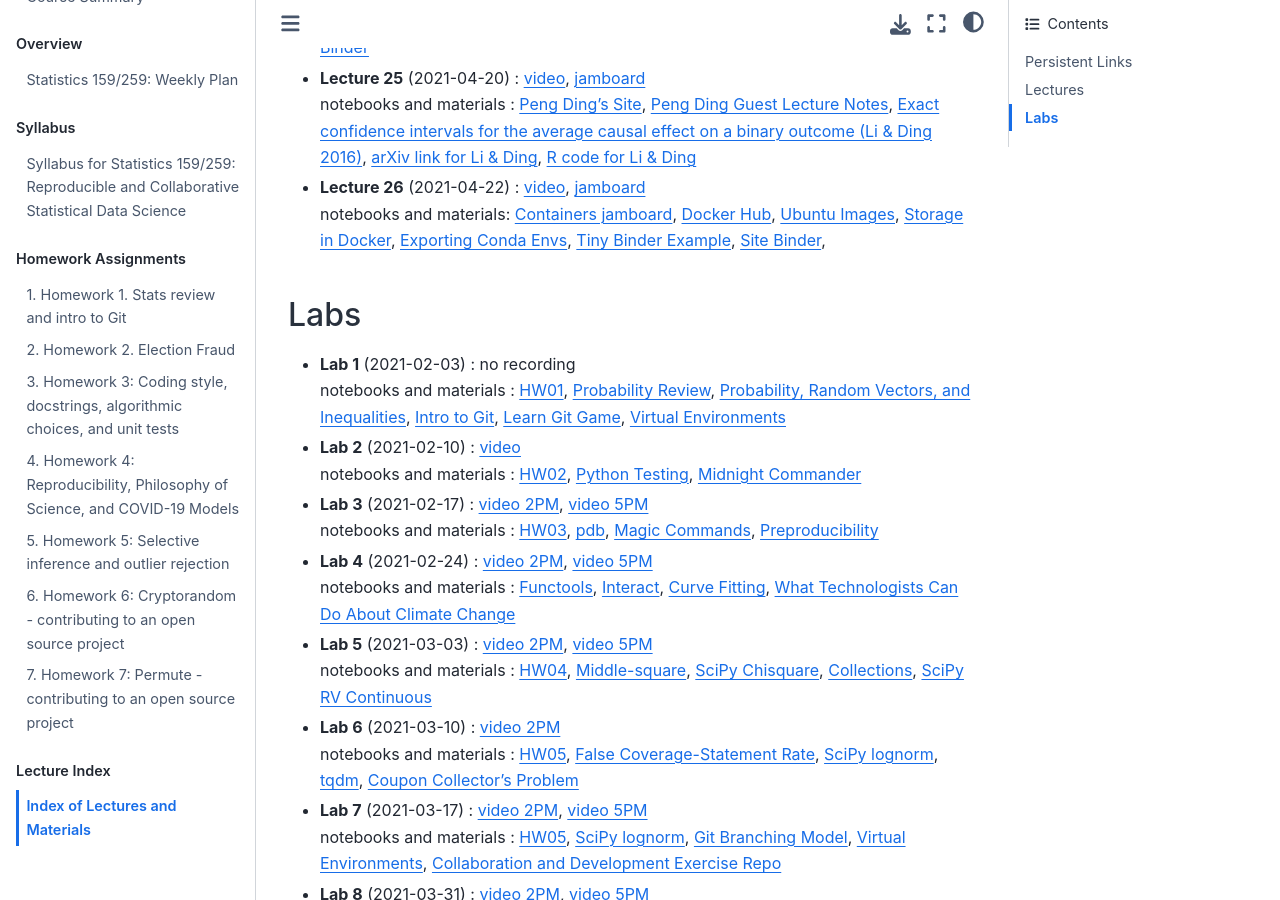
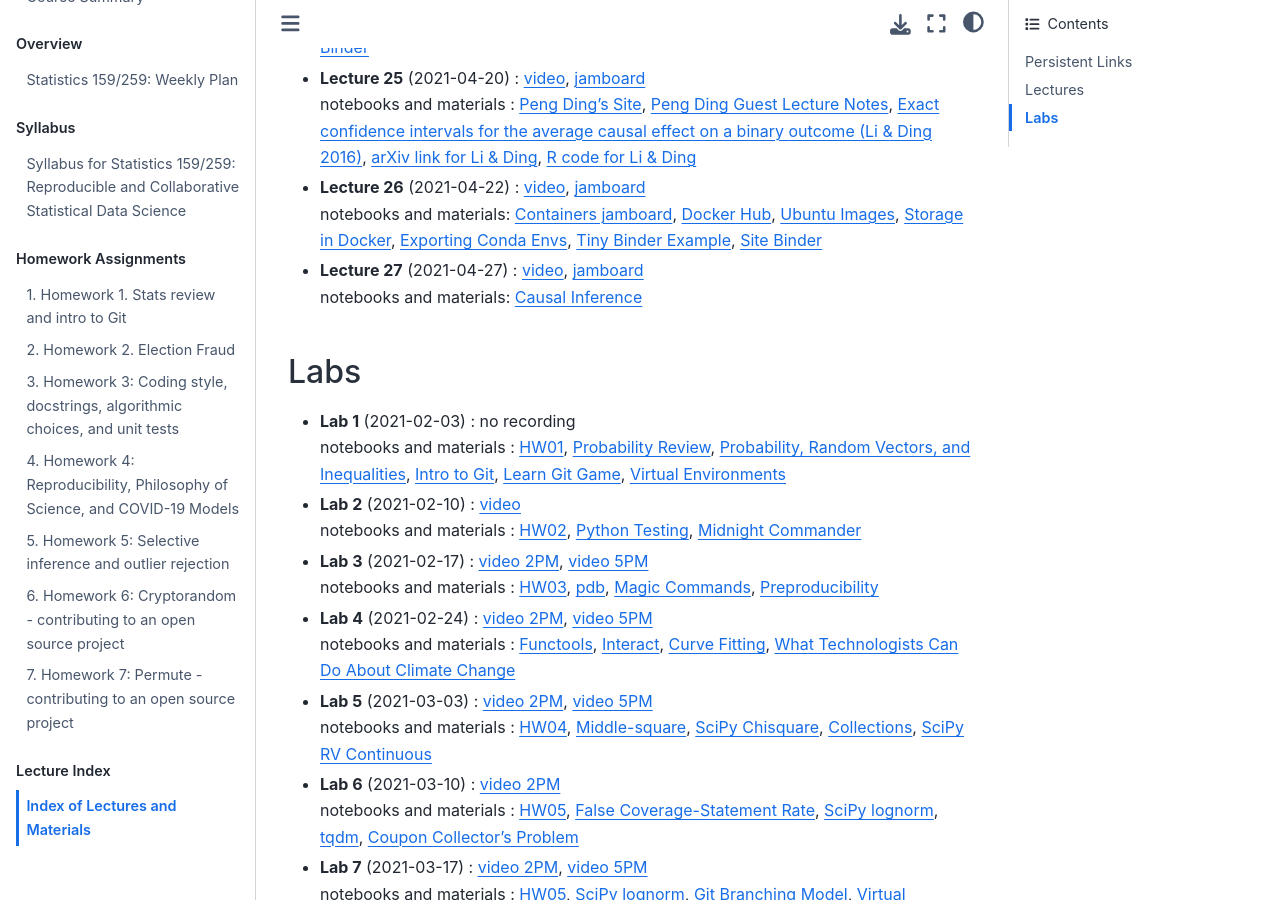
Before and after one commit to UCB-stat-159-s21/site, a Jupyter Book: the page built from Index/index.md, in a window 1280 px wide and 900 px high, scrolled down 2139 px. Built offline with Jupyter Book 1.0.4 settings and Sphinx 7.4.7 and the Sphinx Book theme 1.1.4, drawn with Linux system fonts in a browser that asks for light colours; pages that are not in the unit, such as notebooks, are missing from menus.

Commit message:
Adding lecture27 materials to index.

```diff
--- a/Index/index.md
+++ b/Index/index.md
@@ -61,7 +61,10 @@
 ), [R code for Li & Ding](https://onlinelibrary.wiley.com/action/downloadSupplement?doi=10.1002%2Fsim.6764&file=sim6764-sup-0002-Supplementary.R)
 - **Lecture 26** (2021-04-22) : [video](https://drive.google.com/file/d/14TUHmElgCmq4KTk2X-hAweuYijzo_D4i/view?usp=sharing), [jamboard](https://jamboard.google.com/d/1R6PA3OoXZYWnxcVTvBF6CYisEG0yWZ-tufSbS5xQTdA/edit?usp=sharing)
 notebooks and materials:
-[Containers jamboard](https://jamboard.google.com/d/1h9AEODcqDkufXoqUPGD0mzz4ECYWvX6tvdDOLL3QmD0/edit?usp=sharing), [Docker Hub](https://hub.docker.com/), [Ubuntu Images](https://hub.docker.com/_/ubuntu), [Storage in Docker](https://docs.docker.com/storage/), [Exporting Conda Envs](https://conda.io/projects/conda/en/latest/user-guide/tasks/manage-environments.html#sharing-an-environment), [Tiny Binder Example](https://github.com/fperez/tiny-binder), [Site Binder](https://mybinder.org/v2/gh/UCB-stat-159-s21/site/HEAD?filepath=lab/tree/Notes%2Findex.ipynb),
+[Containers jamboard](https://jamboard.google.com/d/1h9AEODcqDkufXoqUPGD0mzz4ECYWvX6tvdDOLL3QmD0/edit?usp=sharing), [Docker Hub](https://hub.docker.com/), [Ubuntu Images](https://hub.docker.com/_/ubuntu), [Storage in Docker](https://docs.docker.com/storage/), [Exporting Conda Envs](https://conda.io/projects/conda/en/latest/user-guide/tasks/manage-environments.html#sharing-an-environment), [Tiny Binder Example](https://github.com/fperez/tiny-binder), [Site Binder](https://mybinder.org/v2/gh/UCB-stat-159-s21/site/HEAD?filepath=lab/tree/Notes%2Findex.ipynb)
+- **Lecture 27** (2021-04-27) : [video](https://drive.google.com/file/d/1denFfXjZ4GIit_m-ulGq6KSWPiD_WRk6/view?usp=sharing), [jamboard](https://jamboard.google.com/d/1mVGvv5iC7k89tG5pNEB9D6R52KDHYoSyPImYk27hPtE/edit?usp=sharing)
+notebooks and materials: [Causal Inference](https://ucb-stat-159-s21.github.io/site/Notes/causal-inference.html)
+
 
 ## Labs
 - **Lab 1** (2021-02-03) : no recording
```
